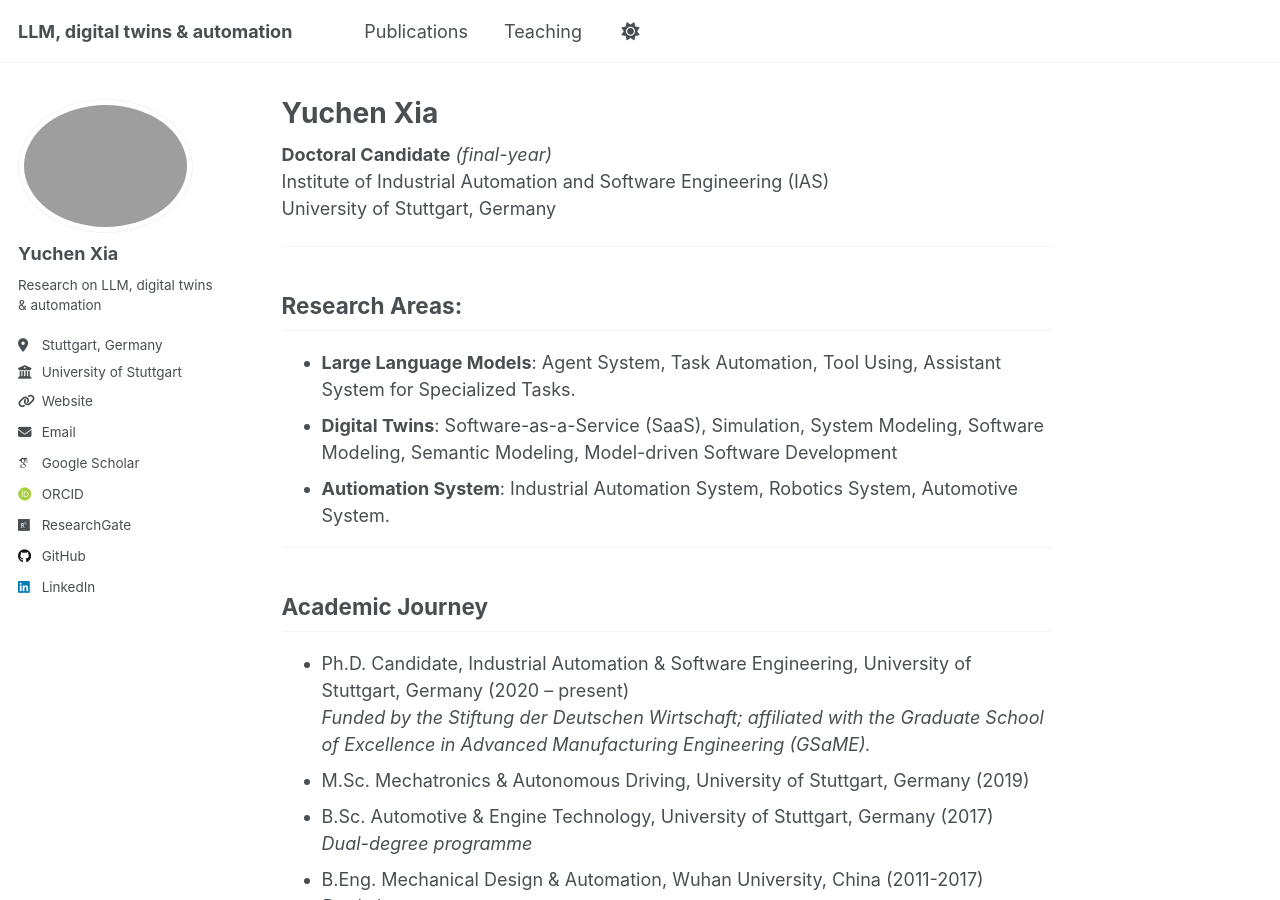
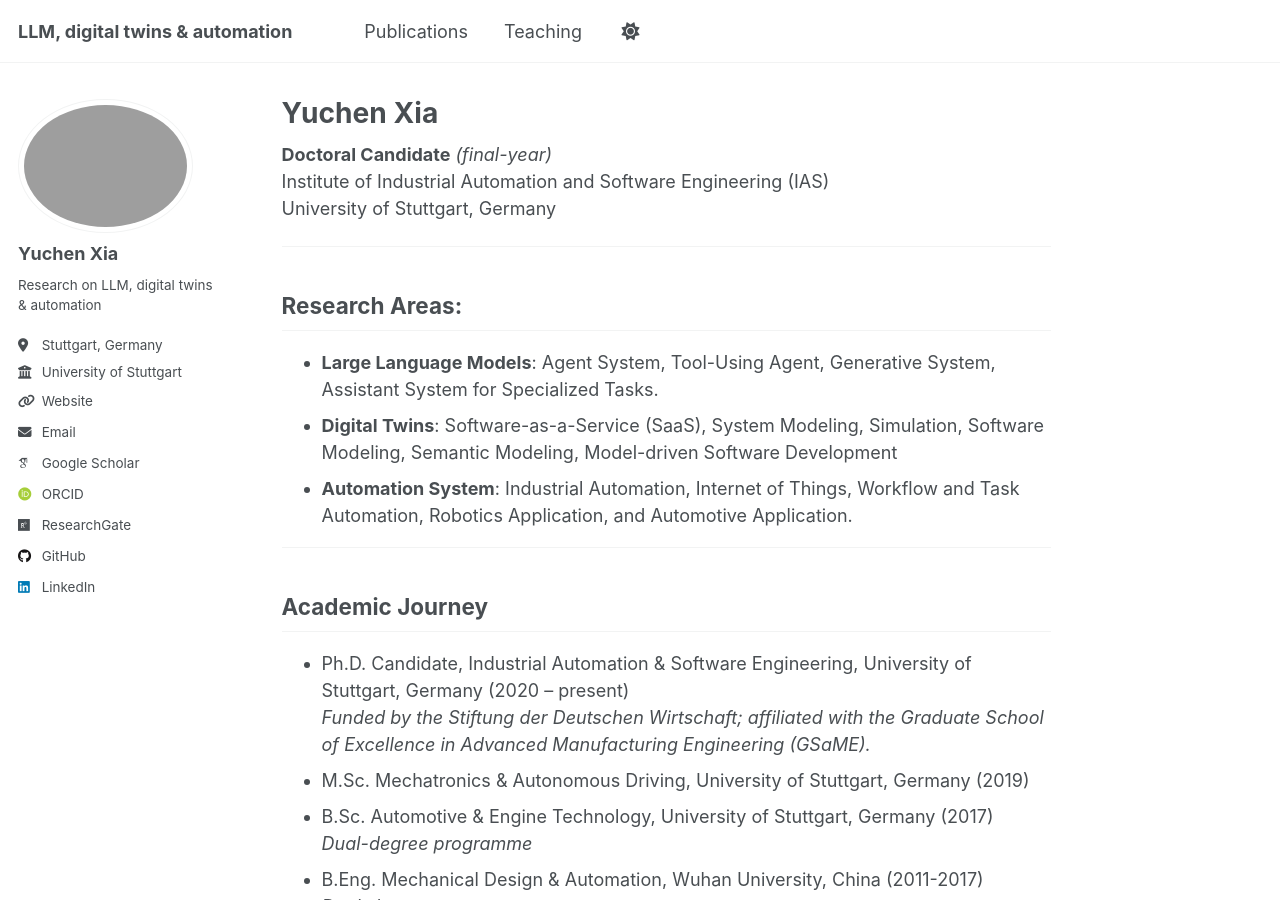
Before and after one commit to YuchenXia/yuchenxia.github.io, a Jekyll site: the page built from _pages/about.md, in a window 1280 px wide and 900 px high. Built offline with Jekyll 4.4.1, drawn with Linux system fonts in a browser that asks for light colours; some web fonts are replaced.

Commit message:
Update about.md

```diff
--- a/_pages/about.md
+++ b/_pages/about.md
@@ -12,9 +12,9 @@ University of Stuttgart, Germany
 
 ---
 ## Research Areas:
-* **Large Language Models**: Agent System, Task Automation, Tool Using, Assistant System for Specialized Tasks.
-* **Digital Twins**: Software-as-a-Service (SaaS), Simulation, System Modeling, Software Modeling, Semantic Modeling, Model-driven Software Development
-* **Autiomation System**: Industrial Automation System, Robotics System, Automotive System.
+* **Large Language Models**: Agent System, Tool-Using Agent, Generative System, Assistant System for Specialized Tasks.
+* **Digital Twins**: Software-as-a-Service (SaaS), System Modeling, Simulation, Software Modeling, Semantic Modeling, Model-driven Software Development
+* **Automation System**: Industrial Automation, Internet of Things, Workflow and Task Automation, Robotics Application, and Automotive Application.
 
 ---
 ## Academic Journey
```
